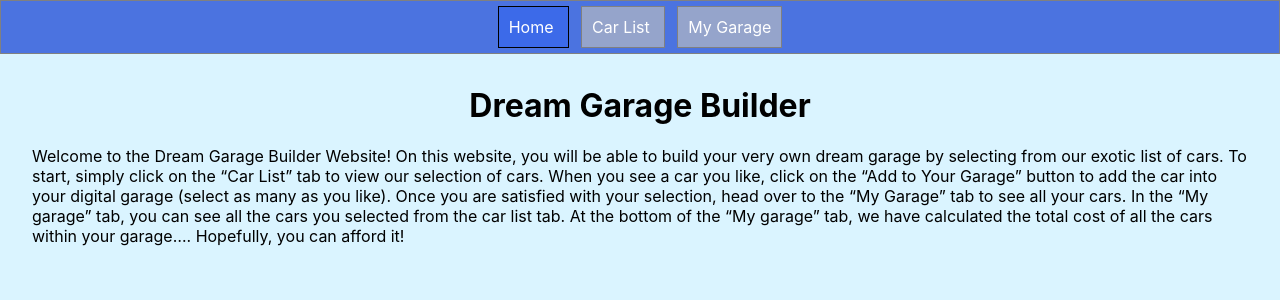
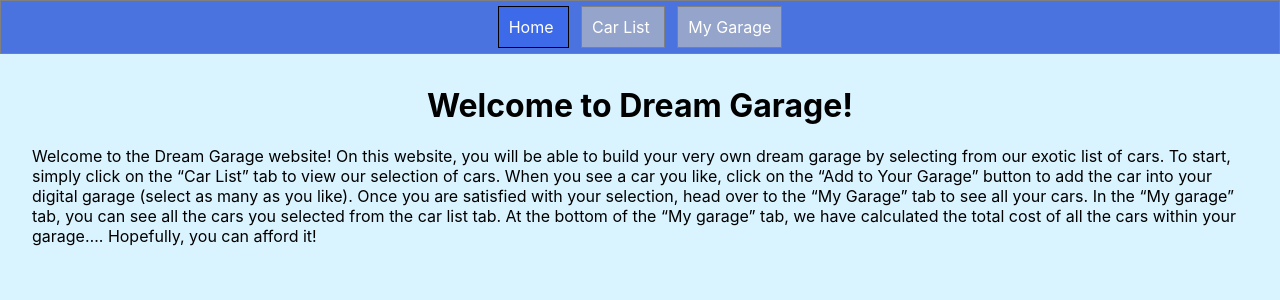
Before and after one commit to FranciscoNav/React-project-1-cars, a React (Create React App) app: page / in a window 1280 px wide. Shown: the top 300 px of the page. Built offline with nearby package versions, Linux system fonts and the light colour scheme.

Commit message:
Change title

```diff
--- a/src/components/Home.js
+++ b/src/components/Home.js
@@ -3,8 +3,8 @@ import React from 'react'
 const Home = () => {
     return (
         <div id="page-list">
-            <h1>Dream Garage Builder </h1>
-            <p>Welcome to the Dream Garage Builder Website! On this website, you will be able to build your very own dream garage by selecting from our exotic list of cars. To start, simply click on the “Car List” tab to view our selection of cars. When you see a car you like, click on the “Add to Your Garage” button to add the car into your digital garage (select as many as you like). Once you are satisfied with your selection, head over to the “My Garage” tab to see all your cars. In the “My garage” tab, you can see all the cars you selected from the car list tab. At the bottom of the “My garage” tab, we have calculated the total cost of all the cars within your garage…. Hopefully, you can afford it!</p>
+            <h1>Welcome to Dream Garage!</h1>
+            <p>Welcome to the Dream Garage website! On this website, you will be able to build your very own dream garage by selecting from our exotic list of cars. To start, simply click on the “Car List” tab to view our selection of cars. When you see a car you like, click on the “Add to Your Garage” button to add the car into your digital garage (select as many as you like). Once you are satisfied with your selection, head over to the “My Garage” tab to see all your cars. In the “My garage” tab, you can see all the cars you selected from the car list tab. At the bottom of the “My garage” tab, we have calculated the total cost of all the cars within your garage…. Hopefully, you can afford it!</p>
         </div>
     )
 }
```
